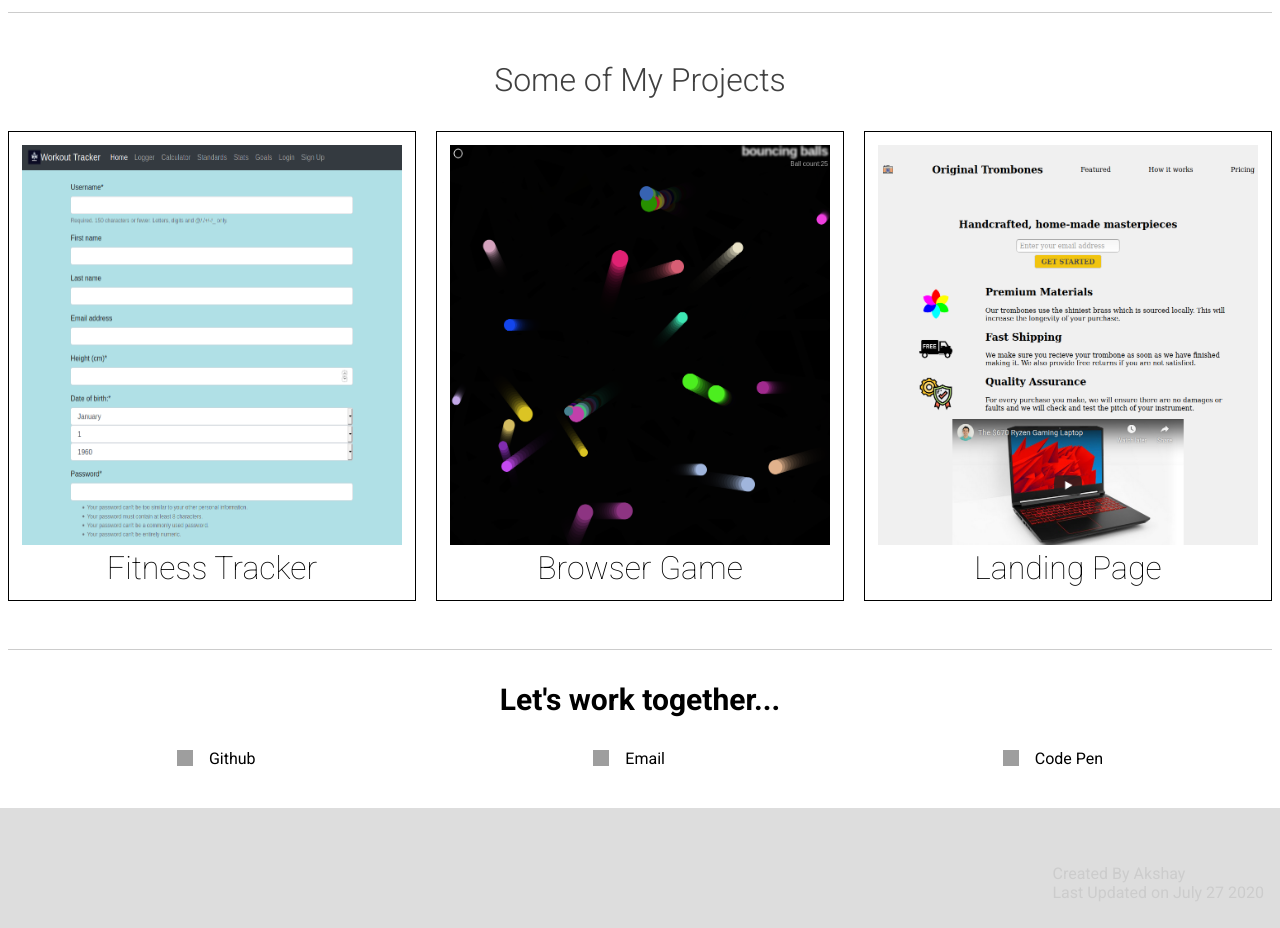
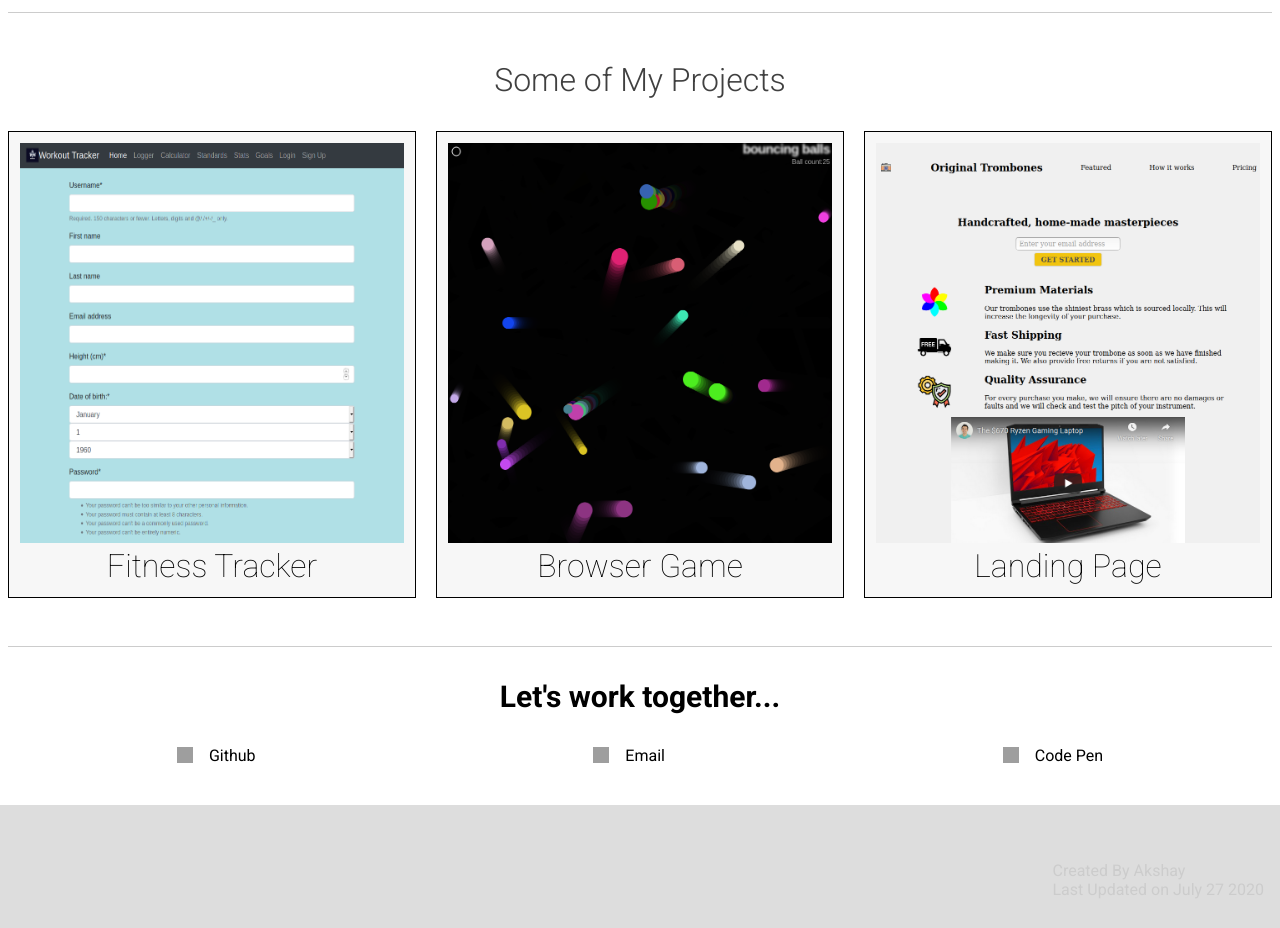
Before and after one commit to agkosd/a, a plain HTML site: page index.html in a window 1280 px wide. Shown: the part 880-1808 px from the top of the page. Drawn offline with Linux system fonts and the light colour scheme; grey boxes are pictures that could not be loaded.

Commit message:
fixing minor styling issues

```diff
--- a/style.css
+++ b/style.css
@@ -141,7 +141,13 @@ hr {
 }
 
 #projects li {
-  padding: 1vw;
+  padding: 0.1vw;
+  background-color: #f7f7f7;
+}
+
+#projects li a {
+  margin: 10px;
+  padding: 0;
 }
 
 #projects > h2 {
@@ -151,7 +157,7 @@ hr {
 }
 
 #projects img {
-  margin: 0 auto;
+  margin: 0;
   height: 400px;
   width: 400px;
   max-width: 100%;
```
